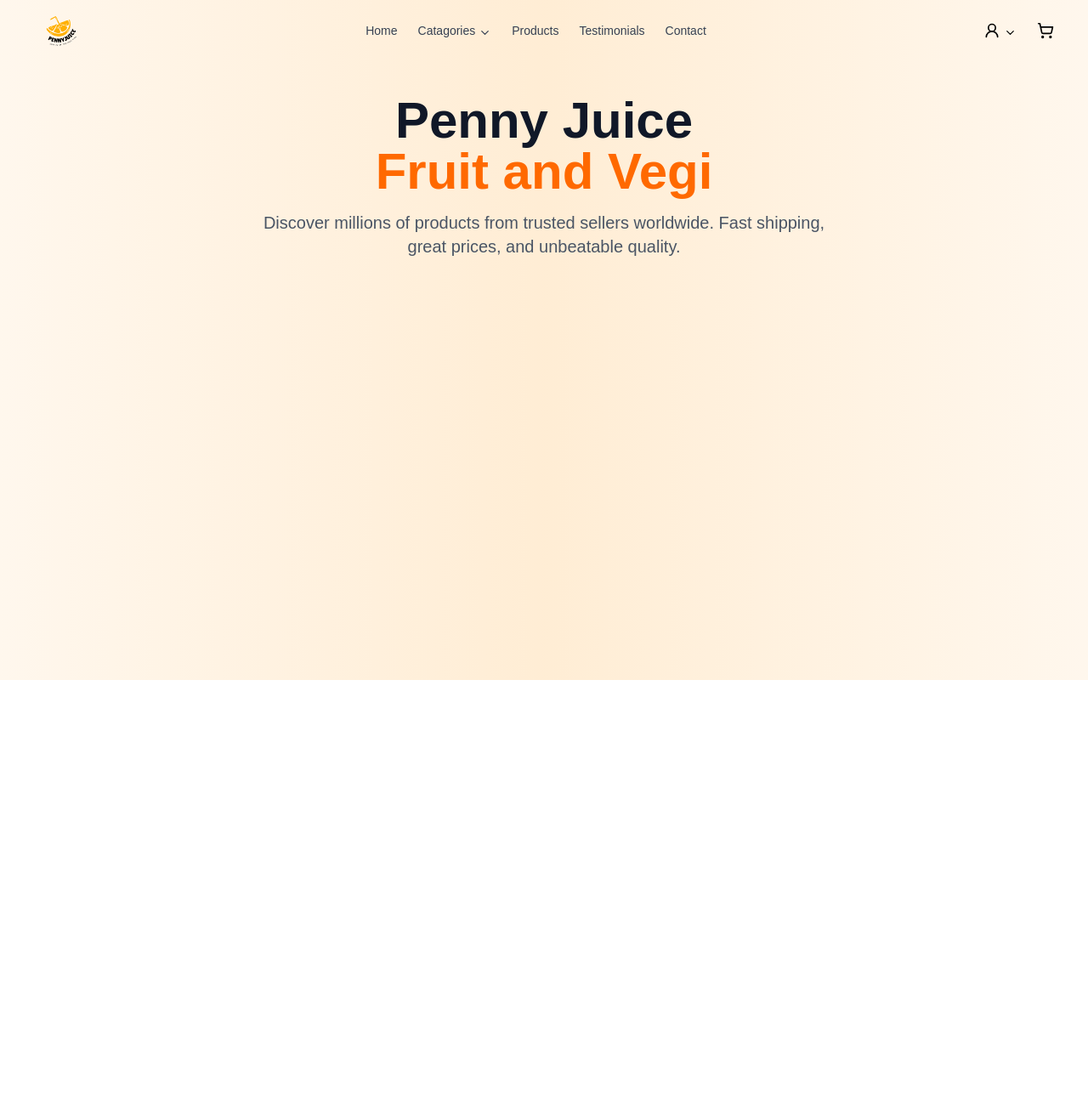
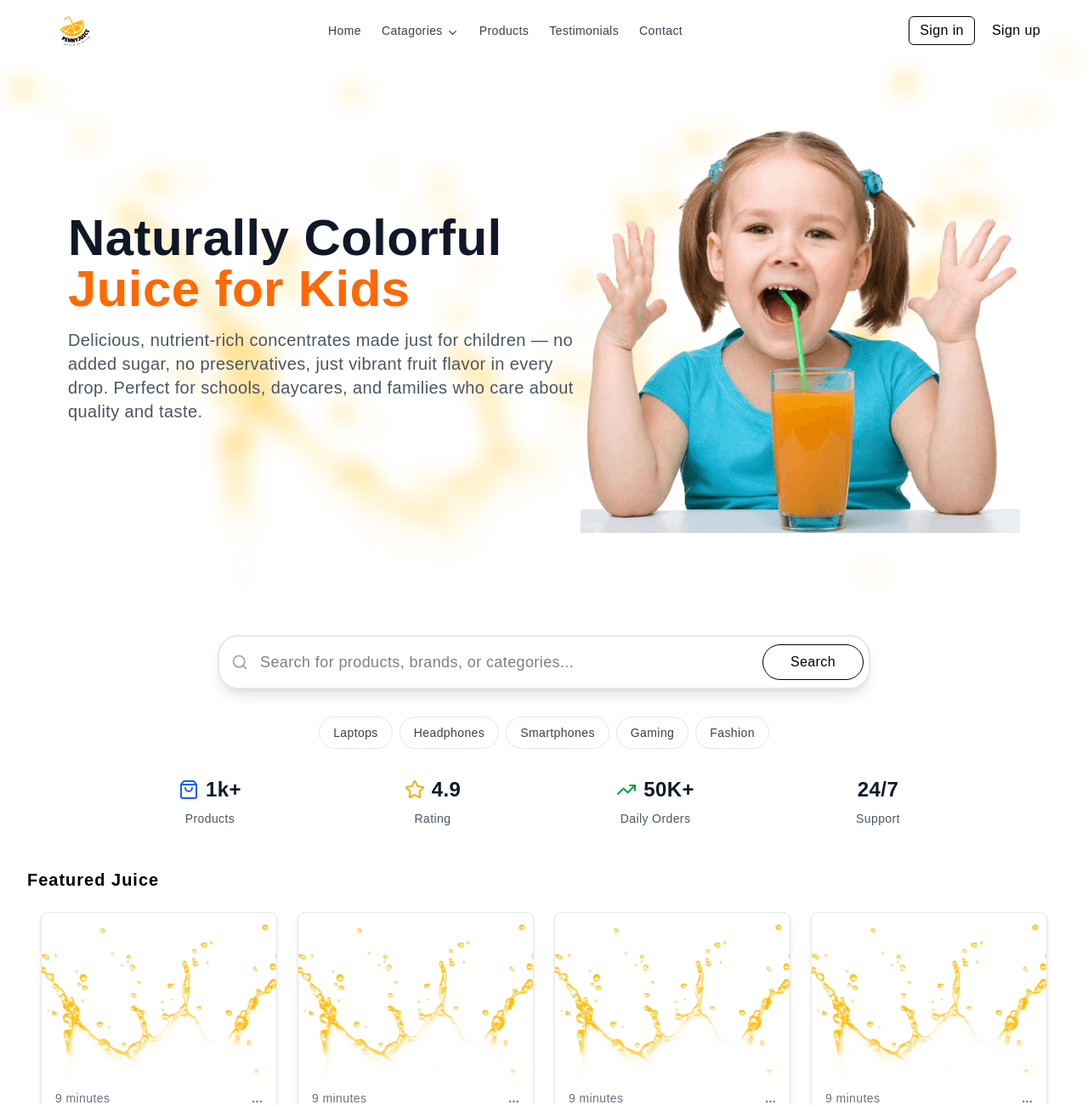
Before and after one commit to AlemayehuDabi/Penny_Juice, a React (Vite) app in the folder client/: page / in a window 1280 px wide. Shown: the top 1300 px of the page at 85% size. Before the commit the page ends 800 px from the top, so only its background shows below. Built offline with nearby package versions, Linux system fonts and the light colour scheme.

Commit message:
FEAT: ui search form, starts, featured juice and catagories ui,

```diff
--- /dev/null
+++ b/client/src/components/Cartagories.tsx
@@ -0,0 +1,23 @@
+import { CatagoriesItems } from "./CatagoriesItems";
+
+export const Catagories = () => {
+  return (
+    <div className="mt-20">
+      <div>
+        <div className="flex flex-col justify-center items-center text-center gap-5">
+          <h1 className="text-4xl font-semibold ">
+            View Our Range Of Categories
+          </h1>
+          <p className="max-w-1/2">
+            Lorem ipsum dolor sit amet, consectetuer adipiscing elit, sed diam
+            nonummy nibh euismod tincidunt ut laoreet dolore magna aliquam.
+          </p>
+        </div>
+
+        <div>
+          <CatagoriesItems />
+        </div>
+      </div>
+    </div>
+  );
+};
--- /dev/null
+++ b/client/src/components/CatagoriesItems.tsx
@@ -0,0 +1,7 @@
+export const CatagoriesItems = () => {
+  return (
+    <div>
+      <p>CatagoriesItems</p>
+    </div>
+  );
+};
--- /dev/null
+++ b/client/src/components/FeaturedJuice.tsx
@@ -0,0 +1,19 @@
+import { CardJuice } from "./cardJuice";
+import { Juice } from "../db/index";
+
+export const FeaturedJuice = () => {
+  return (
+    <div className="flex flex-col gap-6">
+      <span className="text-xl font-semibold tracking-wider">
+        Featured Juice
+      </span>
+      <div className="flex justify-between items-center gap-4">
+        <div className="grid grid-cols-1 sm:grid-cols-2 lg:grid-cols-3 xl:grid-cols-4 gap-6 px-4">
+          {Juice.map((item, index) => (
+            <CardJuice key={index} Juice={item} />
+          ))}
+        </div>
+      </div>
+    </div>
+  );
+};
--- a/client/src/components/Hero.tsx
+++ b/client/src/components/Hero.tsx
@@ -1,18 +1,26 @@
+import banner from "../image/banner2.png";
+
 export default function Hero() {
   return (
-    <section className="relative py-16 lg:py-10 mb-96">
+    <section className="py-16 lg:py-10 mt-10 md:mb-20">
       <div className="container mx-auto px-4 max-w-6xl">
-        <div className="mx-auto text-center">
+        <div className="flex justify-between items-center">
           {/* Main Heading */}
           <div className="mb-8">
             <h1 className="text-6xl md:text-6xl font-bold text-gray-900 mb-4">
-              Penny Juice
-              <span className="block text-orange-500">Fruit and Vegi</span>
+              Naturally Colorful
+              <span className="block text-orange-500">Juice for Kids</span>
             </h1>
-            <p className="text-xl text-gray-600 max-w-2xl mx-auto">
-              Discover millions of products from trusted sellers worldwide. Fast
-              shipping, great prices, and unbeatable quality.
+            <p className="text-xl text-gray-600 max-w-2xl">
+              Delicious, nutrient-rich concentrates made just for children — no
+              added sugar, no preservatives, just vibrant fruit flavor in every
+              drop. Perfect for schools, daycares, and families who care about
+              quality and taste.
             </p>
+          </div>
+
+          <div>
+            <img src={banner} />
           </div>
         </div>
       </div>
--- a/client/src/components/NavBar.tsx
+++ b/client/src/components/NavBar.tsx
@@ -34,7 +34,7 @@
     <nav
       className={` px-6 py-1  ${
         isSticky
-          ? "fixed top-0 left-0 w-full  backdrop-blur-sm bg-white/30 shadow-md z-50 transition-all duration-300"
+          ? "fixed top-0 left-0 w-full  backdrop-blur-sm bg-amber-400/20 shadow-md z-50 transition-all duration-300"
           : "bg-transparent"
       }`}
     >
@@ -69,6 +69,13 @@
         </div>
 
         {/* CTA Button */}
+        {/* if not authenticate */}
+        {true ? (
+          <div className="flex gap-5 ">
+            <button className="px-3 py-1 border rounded-md">Sign in</button>
+            <button className="">Sign up</button>
+          </div>
+        ) : (
           <div className="hidden md:flex md:justify-center md:items-center md:gap-6">
             <div className="flex justify-center items-center gap-1 ">
               <UserRound size={20} />
@@ -79,6 +86,7 @@
             </div>
             <ShoppingCart size={20} className="cursor-pointer" />
           </div>
+        )}
 
         {/* Mobile Hamburger */}
         <div className="md:hidden">
--- a/client/src/components/Search.tsx
+++ b/client/src/components/Search.tsx
@@ -1,7 +1,7 @@
 import { Search } from "lucide-react";
 import { useState } from "react";
 
-export const searchForm = () => {
+export const SearchForm = () => {
   const [searchQuery, setSearchQuery] = useState("");
 
   const handleSearch = (e: React.FormEvent) => {
@@ -30,11 +30,11 @@
               value={searchQuery}
               onChange={(e) => setSearchQuery(e.target.value)}
               placeholder="Search for products, brands, or categories..."
-              className="w-full pl-12 pr-32 py-4 text-lg border-2 border-gray-200 rounded-full focus:border-blue-500 focus:outline-none focus:ring-2 focus:ring-blue-200 shadow-lg"
+              className="w-full pl-12 pr-32 py-4 text-lg border-2 border-gray-200 rounded-3xl focus:border-amber-100 focus:outline-none focus:ring-2 focus:ring-orange-100 shadow-lg"
             />
             <button
               type="submit"
-              className="absolute right-2 top-1/2 transform -translate-y-1/2 bg-blue-600 hover:bg-blue-700 text-white px-8 py-2 rounded-full font-semibold transition-colors"
+              className="absolute border right-2 top-1/2 transform -translate-y-1/2  hover:bg-amber-500 hover:text-white hover:border-0  px-8 py-2 rounded-full transition-colors"
             >
               Search
             </button>
@@ -42,8 +42,7 @@
         </form>
 
         {/* Popular Searches */}
-        <div className="mt-4">
-          <p className="text-sm text-gray-500 mb-2">Popular searches:</p>
+        <div className="mt-8">
           <div className="flex flex-wrap justify-center gap-2">
             {popularSearches.map((term) => (
               <button
--- /dev/null
+++ b/client/src/components/cardJuice.tsx
@@ -0,0 +1,49 @@
+interface IngredientProps {
+  name: string;
+}
+
+const Ingredient = ({ name }: IngredientProps) => {
+  return (
+    <button className="border border-amber-700 text-white bg-amber-500 text-sm md:text-base font-medium px-3 py-1 rounded-full capitalize hover:bg-amber-600 transition">
+      {name}
+    </button>
+  );
+};
+
+interface JuiceItem {
+  title: string;
+  description: string;
+  image: string;
+  time: string;
+  ingredients: string[];
+}
+
+interface CardJuiceProps {
+  Juice: JuiceItem;
+}
+
+export const CardJuice = ({ Juice }: CardJuiceProps) => {
+  const { title, description, image, time, ingredients } = Juice;
+
+  return (
+    <div className="max-w-sm rounded-lg shadow-md border border-gray-200 overflow-hidden bg-white hover:shadow-lg transition">
+      <img src={image} alt={title} className="w-full h-48 object-cover" />
+
+      <div className="p-4 flex flex-col gap-4">
+        <div className="flex justify-between text-sm text-gray-500">
+          <span>{time}</span>
+          <span className="font-semibold">...</span>
+        </div>
+
+        <h2 className="text-lg font-semibold text-gray-800">{title}</h2>
+        <p className="text-sm text-gray-600">{description}</p>
+
+        <div className="flex flex-wrap gap-2">
+          {ingredients.map((ingredient, i) => (
+            <Ingredient key={i} name={ingredient} />
+          ))}
+        </div>
+      </div>
+    </div>
+  );
+};
--- a/client/src/components/stars.tsx
+++ b/client/src/components/stars.tsx
@@ -4,7 +4,7 @@
   return (
     <>
       {/* Stats/Trust Indicators */}
-      <div className="grid grid-cols-2 md:grid-cols-4 gap-6 mb-12  mx-auto">
+      <div className="grid grid-cols-2 md:grid-cols-4 gap-6 mb-12  mx-auto max-w-5xl">
         <div className="text-center">
           <div className="flex items-center justify-center mb-2">
             <ShoppingBag className="w-6 h-6 text-blue-600 mr-2" />
--- /dev/null
+++ b/client/src/db/index.ts
@@ -0,0 +1,40 @@
+import logo from "../image/Orange-Juice-Splash-PNG-Clipart.png";
+
+export const Juice = [
+  {
+    id: 1,
+    title: "Orange Juice",
+    description:
+      "Delicious, nutrient-rich orange juice made from real fruit. No added sugar, just pure flavor.",
+    image: `${logo}`,
+    time: "9 minutes",
+    ingredients: ["orange"],
+  },
+  {
+    id: 2,
+    title: "Orange Juice",
+    description:
+      "Delicious, nutrient-rich orange juice made from real fruit. No added sugar, just pure flavor.",
+    image: `${logo}`,
+    time: "9 minutes",
+    ingredients: ["orange"],
+  },
+  {
+    id: 3,
+    title: "Orange Juice",
+    description:
+      "Delicious, nutrient-rich orange juice made from real fruit. No added sugar, just pure flavor.",
+    image: `${logo}`,
+    time: "9 minutes",
+    ingredients: ["orange"],
+  },
+  {
+    id: 4,
+    title: "Orange Juice",
+    description:
+      "Delicious, nutrient-rich orange juice made from real fruit. No added sugar, just pure flavor.",
+    image: `${logo}`,
+    time: "9 minutes",
+    ingredients: ["orange"],
+  },
+];
--- a/client/src/pages/Home.tsx
+++ b/client/src/pages/Home.tsx
@@ -1,12 +1,28 @@
 import Hero from "../components/Hero";
 import NavBar from "../components/NavBar";
+import splash from "../image/Orange-Juice-Splash-PNG-Clipart.png";
+import { SearchForm } from "../components/Search";
+import { Stars } from "../components/stars";
+import { FeaturedJuice } from "../components/FeaturedJuice";
+import { Catagories } from "../components/Cartagories";
 
 export default function Home() {
   return (
-    <div className="min-h-screen bg-gradient-to-r from-orange-50 via-orange-100 to-orange-50">
-      <div className="container mx-auto px-4">
+    <div className="min-h-screen relative px-4 mb-10 tracking-wide">
+      <div className="absolute top-10 inset-x-0 -z-10">
+        <img
+          src={splash}
+          alt="back_img"
+          className="w-full h-full object-cover blur-md opacity-60"
+        />
+      </div>
+      <div className="container mx-auto px-4 space-y-3">
         <NavBar />
         <Hero />
+        <SearchForm />
+        <Stars />
+        <FeaturedJuice />
+        <Catagories />
       </div>
     </div>
   );
```
Also changed, not shown: client/src/image/Orange-Juice-Splash-PNG-Clipart.png (added), client/src/image/banner2.png (added). Lines whose indentation alone changed are shown as unchanged.
